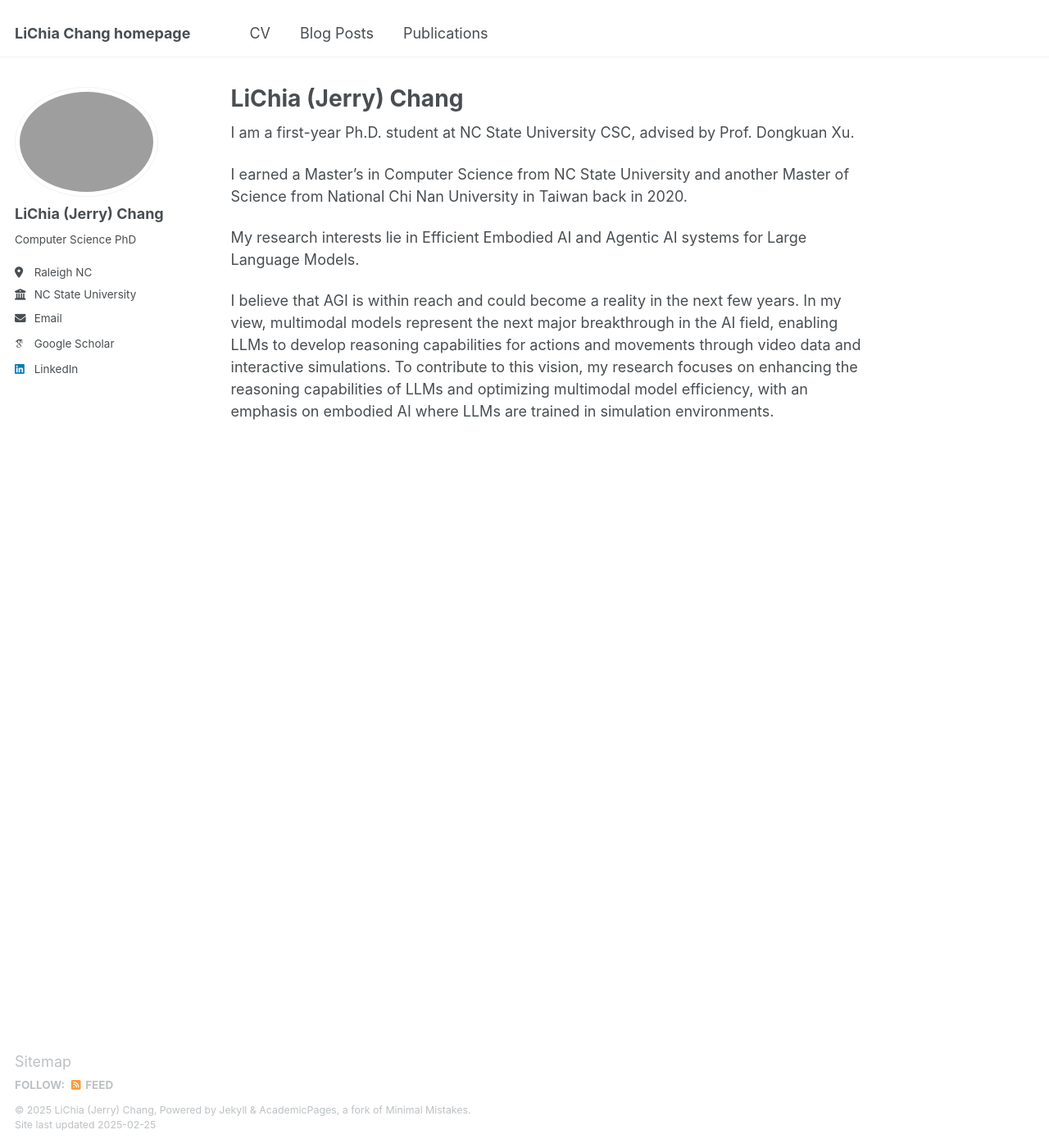
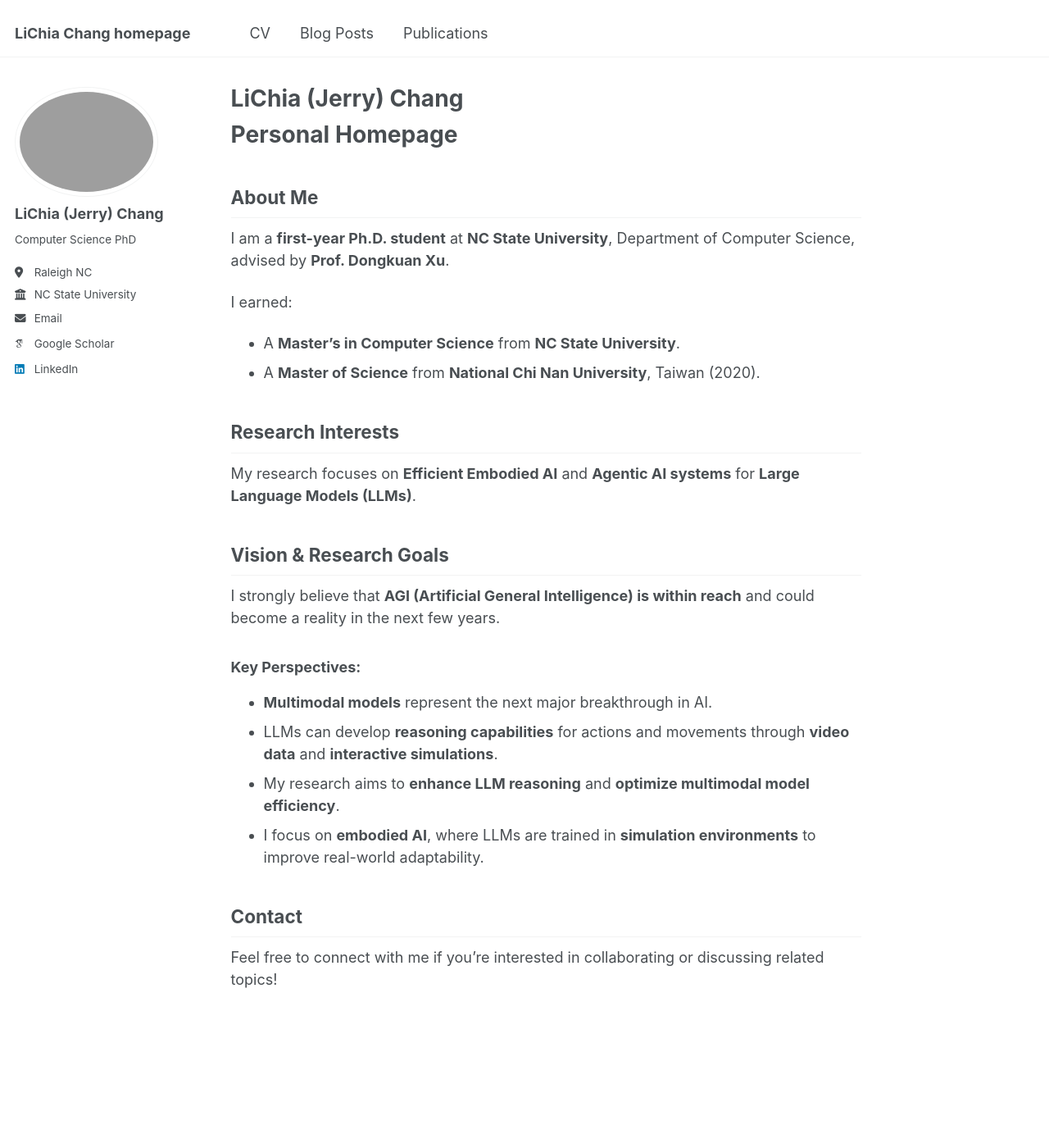
Before and after one commit to lichchang/lichchang.github.io, a Jekyll site: the page built from _pages/about.md, in a window 1280 px wide and 1400 px high. Shown: the whole window at 82% size. Built offline with Jekyll 4.4.1, drawn with Linux system fonts in a browser that asks for light colours; some web fonts are replaced.

Commit message:
Update about.md

```diff
--- a/_pages/about.md
+++ b/_pages/about.md
@@ -7,16 +7,27 @@ redirect_from:
   - /about.html
 ---
 
-I am a first-year Ph.D. student at NC State University CSC, advised by Prof. Dongkuan Xu.
+# Personal Homepage
 
-I earned a Master's in Computer Science from NC State University and another Master of Science from National Chi Nan University in Taiwan back in 2020.
+## About Me
 
-My research interests lie in Efficient Embodied AI and Agentic AI systems for Large Language Models.
+I am a **first-year Ph.D. student** at **NC State University**, Department of Computer Science, advised by **Prof. Dongkuan Xu**.
 
+I earned:
+- A **Master's in Computer Science** from **NC State University**.
+- A **Master of Science** from **National Chi Nan University**, Taiwan (2020).
 
+## Research Interests
+My research focuses on **Efficient Embodied AI** and **Agentic AI systems** for **Large Language Models (LLMs)**.
 
-I believe that AGI is within reach and could become a reality in the next few years. In my view, multimodal
-models represent the next major breakthrough in the AI field, enabling LLMs to develop reasoning
-capabilities for actions and movements through video data and interactive simulations. To contribute to this
-vision, my research focuses on enhancing the reasoning capabilities of LLMs and optimizing multimodal
-model efficiency, with an emphasis on embodied AI where LLMs are trained in simulation environments.
+## Vision & Research Goals
+I strongly believe that **AGI (Artificial General Intelligence) is within reach** and could become a reality in the next few years.
+
+### Key Perspectives:
+- **Multimodal models** represent the next major breakthrough in AI.
+- LLMs can develop **reasoning capabilities** for actions and movements through **video data** and **interactive simulations**.
+- My research aims to **enhance LLM reasoning** and **optimize multimodal model efficiency**.
+- I focus on **embodied AI**, where LLMs are trained in **simulation environments** to improve real-world adaptability.
+
+## Contact
+Feel free to connect with me if you're interested in collaborating or discussing related topics!
```
